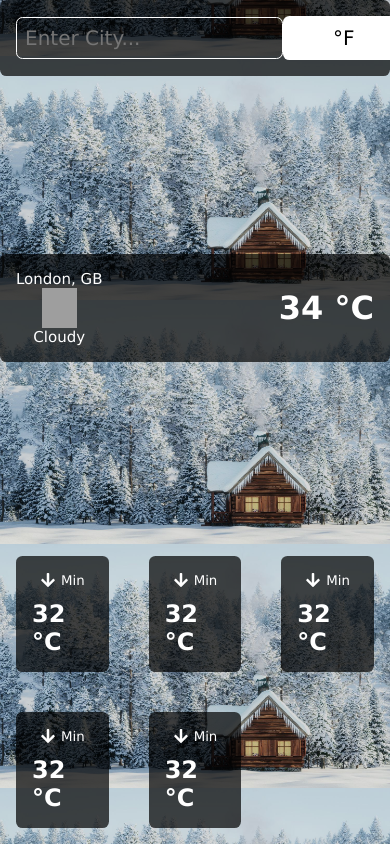
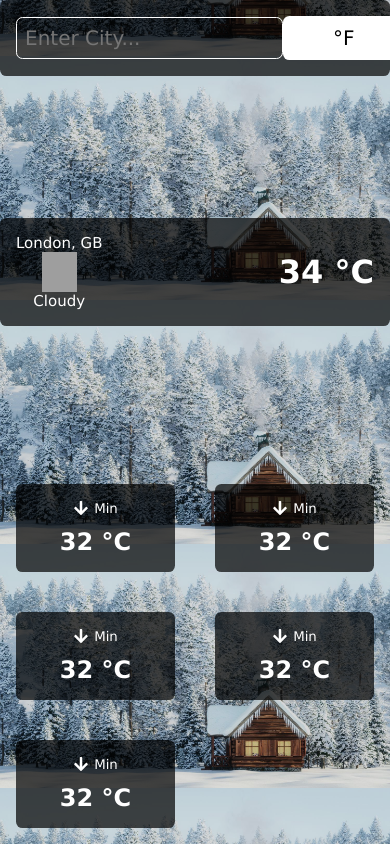
Before and after one commit to fathima-thasnim/Weather-app, a React (Create React App) app in the folder my-weather-app/: page / in a window 390 px wide. Built offline with nearby package versions, Linux system fonts and the light colour scheme; grey boxes are pictures that could not be loaded.

Commit message:
add more styles

```diff
--- a/my-weather-app/src/Components/description.css
+++ b/my-weather-app/src/Components/description.css
@@ -28,3 +28,9 @@
 .description__card-icon>small {
   text-transform: capitalize;
 }
+
+@media screen and (max-width: 1024px) {
+  .section__description {
+    grid-template-columns: 1fr 1fr;
+  }
+}
--- a/my-weather-app/src/index.css
+++ b/my-weather-app/src/index.css
@@ -49,6 +49,7 @@
   align-items: center;
   justify-content: space-between;
   background-color: var(--section-overlay);
+
 }
 
 .section__inputs>input {
```
